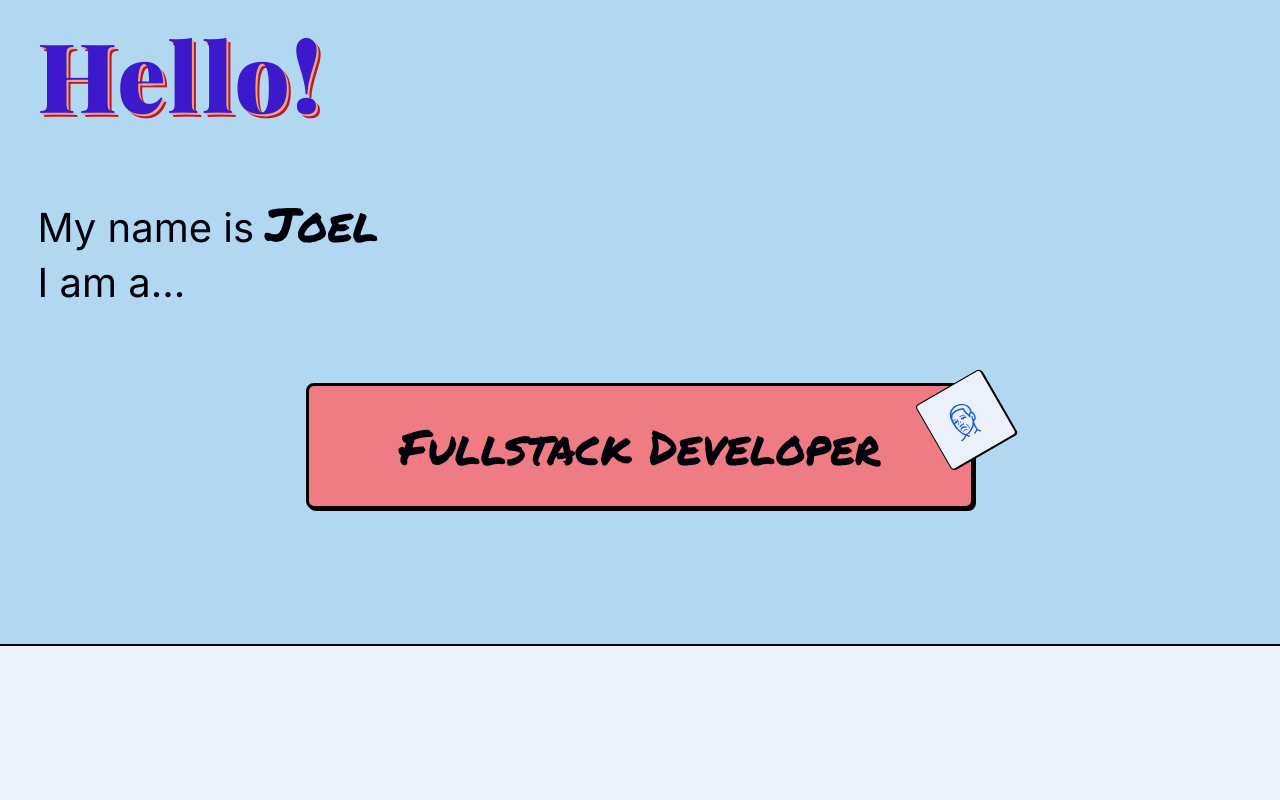
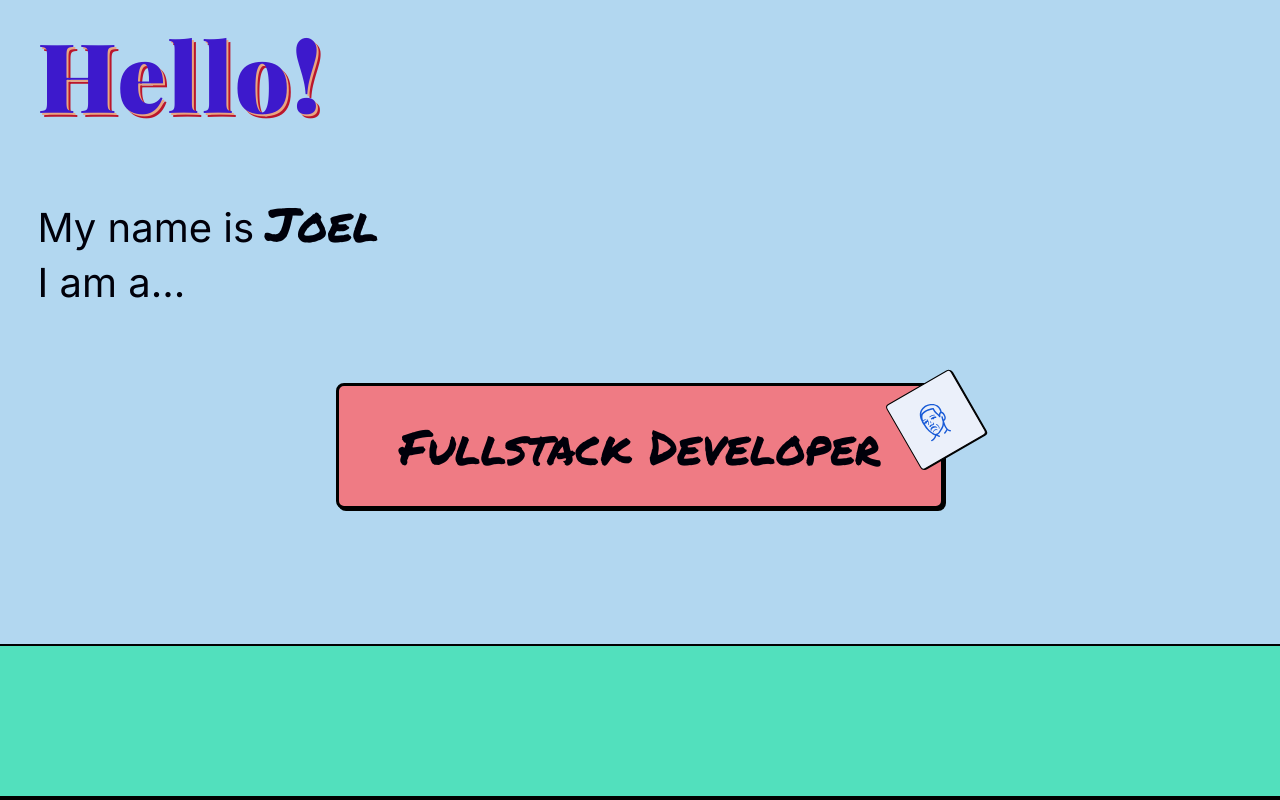
Before and after one commit to BorofskyDev/neu-profile, a Next.js app: page / in a window 1280 px wide. Shown: the part 273-1073 px from the top of the page. Before the commit the page ends 919 px from the top, so only its background shows below. Built offline with nearby package versions, Linux system fonts and the light colour scheme.

Commit message:
Update padding in SubTitleContainer and add HeroImage component

```diff
--- a/components/containers/sub-title-container/SubTitleContainer.module.scss
+++ b/components/containers/sub-title-container/SubTitleContainer.module.scss
@@ -1,7 +1,7 @@
 .subTitleContainer {
     margin: var(--spacing-200) auto;
     max-width: 80%;
-    padding: var(--spacing-100) var(--spacing-300);
+    padding: var(--spacing-100) var(--spacing-200);
     border: var(--border-300);
     border-radius: var(--border-radius-800);
     box-shadow: var(--box-shadow-200);
--- a/sections/home-page/hero-section/Hero.jsx
+++ b/sections/home-page/hero-section/Hero.jsx
@@ -1,10 +1,12 @@
 import styles from './Hero.module.scss'
 import HeroContent from './content/HeroContent'
+import HeroImage from './image/HeroImage'
 
 export default function Hero() {
     return (
         <section className={styles.hero}>
         <HeroContent className='light-bg-blue' />
+        <HeroImage className='light-bg-green' />
         </section>
     )
 }
--- a/sections/home-page/hero-section/image/HeroImage.jsx
+++ b/sections/home-page/hero-section/image/HeroImage.jsx
@@ -1,7 +1,7 @@
 import styles from './HeroImage.module.scss'
 
 export default function HeroImage({ children, className }) {
-    const imageClasses = `${styles.heroImage} ${className || ''}`
+  const imageClasses = `${styles.heroImage} ${className || ''}`
 
-    return <div className={imageClasses}>{children}</div>
-    }
+  return <div className={imageClasses}>{children}</div>
+}
--- a/sections/home-page/hero-section/image/HeroImage.module.scss
+++ b/sections/home-page/hero-section/image/HeroImage.module.scss
@@ -0,0 +1,5 @@
+@use '../../../../styles/utils/mixins' as *;
+
+.heroImage {
+    @include dualSectionSubSection(var(--border-400), center)
+}
```
